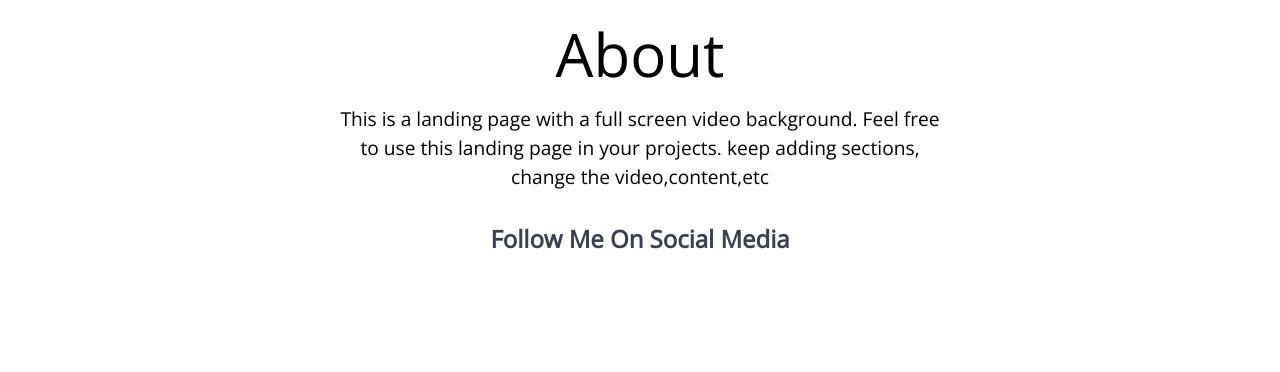
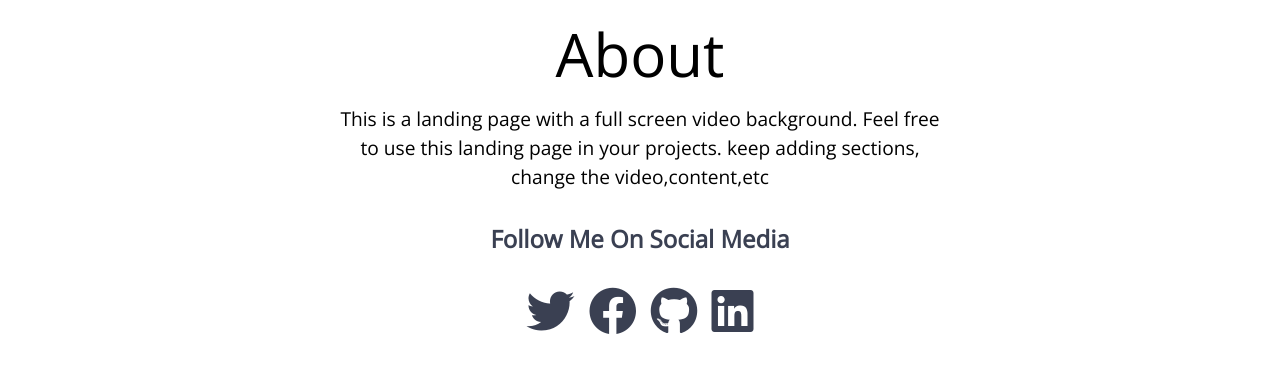
Before and after one commit to Shindayo420/videolanding, a plain HTML site: page index.html in a window 1280 px wide. Shown: the part 822-1194 px from the top of the page. Before the commit the page ends 1173 px from the top, so only its background shows below. Drawn offline with nearby package versions, Linux system fonts and the light colour scheme.

Commit message:
Update index.html

```diff
--- a/index.html
+++ b/index.html
@@ -27,10 +27,10 @@
         <p>This is a landing page with a full screen video background. Feel free to use this landing page in your projects. keep adding sections, change the video,content,etc</p>
         <h2>Follow Me On Social Media</h2>
         <div class="social">
-            <a href="https://twitter.com" target="_blank"><i class="fab fa twitter fa-3x"></i></a>
-            <a href="https://facebook.com" target="_blank"><i class="fab fa facebook fa-3x"></i></a>
-            <a href="https://github.com" target="_blank"><i class="fab fa github fa-3x"></i></a>
-            <a href="https://www.linkedin.com" target="_blank"><i class="fab fa linkedin fa-3x"></i></a>
+            <a href="https://twitter.com" target="_blank"><i class="fab fa-twitter fa-3x"></i></a>
+            <a href="https://facebook.com" target="_blank"><i class="fab fa-facebook fa-3x"></i></a>
+            <a href="https://github.com" target="_blank"><i class="fab fa-github fa-3x"></i></a>
+            <a href="https://www.linkedin.com" target="_blank"><i class="fab fa-linkedin fa-3x"></i></a>
         </div>
     </section>
 </body>
```
